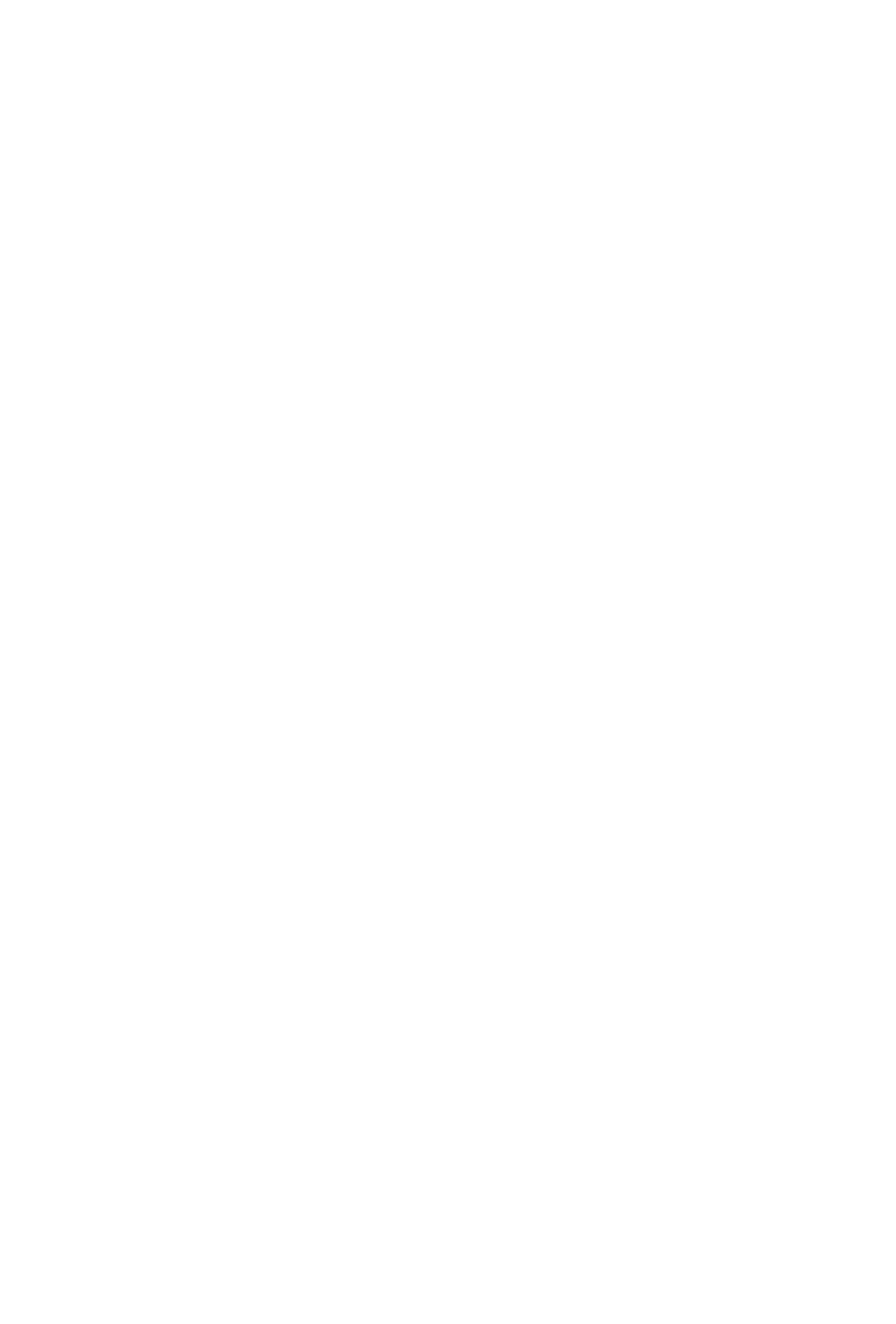
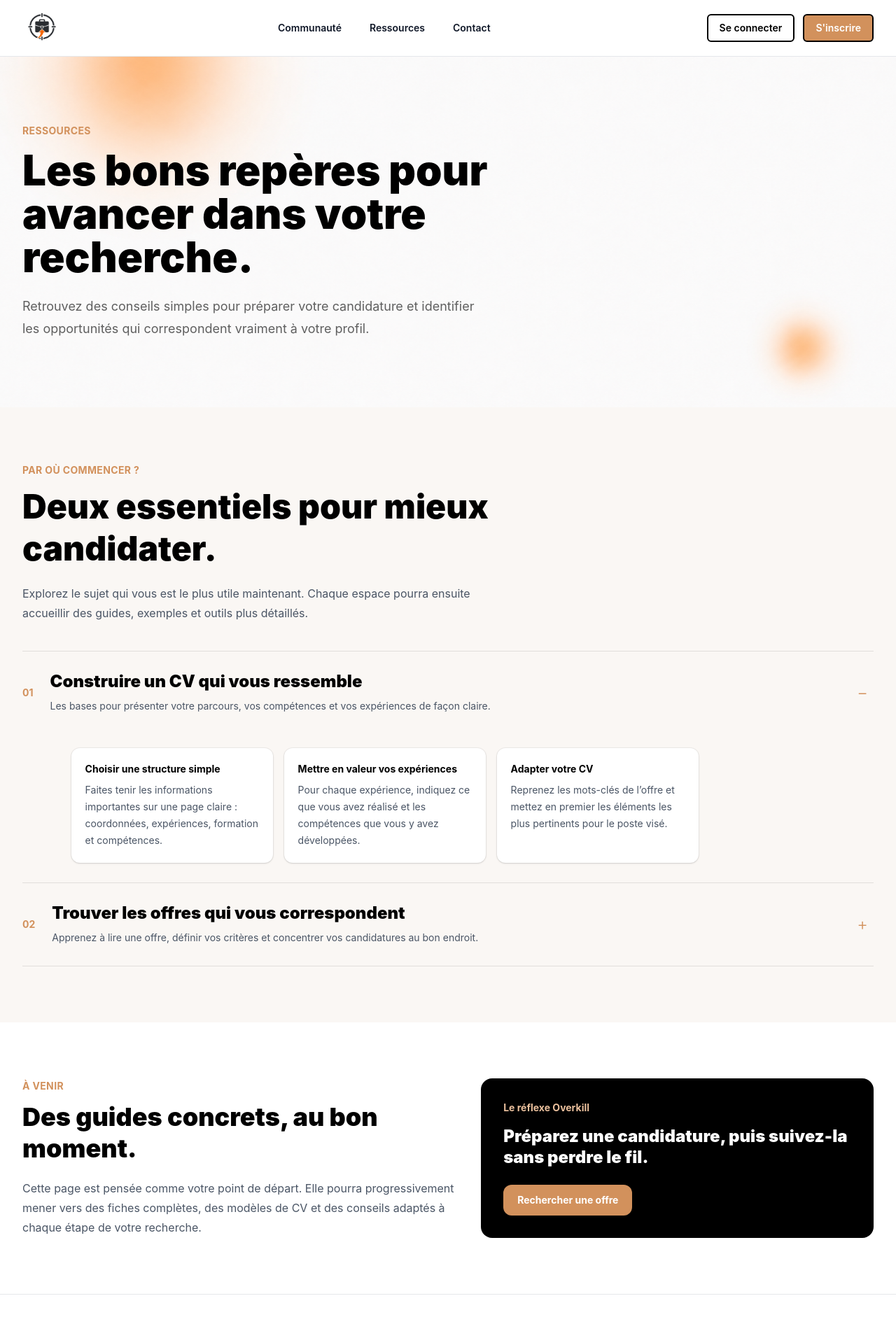
Before and after one commit to Razigue/Overkill, a React (Vite) app in the folder Overkill_Client/: page /ressources in a window 1280 px wide. Before the commit this address had no page. Shown: the top 1892 px of the page at 70% size. Before the commit the page ends 800 px from the top, so only its background shows below. Built offline with nearby package versions, Linux system fonts and the light colour scheme.

Commit message:
Add : Ressource Page

```diff
--- a/Overkill_Client/src/App.jsx
+++ b/Overkill_Client/src/App.jsx
@@ -2,6 +2,7 @@ import { BrowserRouter, Routes, Route } from "react-router-dom"
 import Accueil from './pages/Accueil'
 import Profil from "./pages/Profil.jsx";
 import Contact from './pages/Contact.jsx'
+import Ressources from './pages/Ressources.jsx'
 
 function App() {
   return (
@@ -10,6 +11,7 @@ function App() {
         <Route path="/" element={<Accueil />} />
         <Route path="/profil" element={<Profil />} />
         <Route path="/contact" element={<Contact />} />
+        <Route path="/ressources" element={<Ressources />} />
       </Routes>
     </BrowserRouter>
   )
--- /dev/null
+++ b/Overkill_Client/src/pages/Ressources.jsx
@@ -0,0 +1,131 @@
+import { useState } from 'react'
+import Header from '../components/Header'
+import Footer from '../components/Footer'
+import Background from '../assets/images/Overkill_Background.png'
+
+const resources = [
+  {
+    number: '01',
+    title: 'Construire un CV qui vous ressemble',
+    description: 'Les bases pour présenter votre parcours, vos compétences et vos expériences de façon claire.',
+    topics: [
+      ['Choisir une structure simple', 'Faites tenir les informations importantes sur une page claire : coordonnées, expériences, formation et compétences.'],
+      ['Mettre en valeur vos expériences', 'Pour chaque expérience, indiquez ce que vous avez réalisé et les compétences que vous y avez développées.'],
+      ['Adapter votre CV', 'Reprenez les mots-clés de l’offre et mettez en premier les éléments les plus pertinents pour le poste visé.'],
+    ],
+  },
+  {
+    number: '02',
+    title: 'Trouver les offres qui vous correspondent',
+    description: 'Apprenez à lire une offre, définir vos critères et concentrer vos candidatures au bon endroit.',
+    topics: [
+      ['Définir vos critères', 'Identifiez le métier, le type de contrat, la localisation et les conditions qui comptent réellement pour vous.'],
+      ['Lire entre les lignes', 'Distinguez les missions indispensables des compétences appréciées, puis vérifiez que l’environnement vous convient.'],
+      ['Candidater avec méthode', 'Gardez une trace des offres sélectionnées, des candidatures envoyées et des relances à prévoir.'],
+    ],
+  },
+]
+
+function Ressources() {
+  const [user, setUser] = useState(() => {
+    const savedUser = localStorage.getItem('user')
+    return savedUser ? JSON.parse(savedUser) : null
+  })
+
+  const handleLogout = () => {
+    localStorage.removeItem('user')
+    setUser(null)
+  }
+
+  return (
+    <div className="flex min-h-screen flex-col bg-[#faf7f4] text-[#171717]">
+      <Header user={user} onLogout={handleLogout} />
+
+      <main className="flex-1">
+        <section
+          className="relative overflow-hidden bg-cover bg-center bg-no-repeat"
+          style={{ backgroundImage: `url(${Background})` }}
+        >
+          <div className="mx-auto max-w-7xl px-4 py-20 sm:px-6 sm:py-24 lg:px-8">
+            <div className="max-w-3xl">
+              <p className="text-sm font-bold uppercase tracking-wide text-[#d2915c]">Ressources</p>
+              <h1 className="mt-4 text-5xl font-black leading-[1.03] text-black sm:text-6xl">
+                Les bons repères pour avancer dans votre recherche.
+              </h1>
+              <p className="mt-6 max-w-2xl text-lg leading-8 text-[#5f5f5f]">
+                Retrouvez des conseils simples pour préparer votre candidature et identifier les opportunités qui correspondent vraiment à votre profil.
+              </p>
+            </div>
+          </div>
+        </section>
+
+        <section className="mx-auto max-w-7xl px-4 py-16 sm:px-6 lg:px-8 lg:py-20">
+          <div className="max-w-2xl">
+            <p className="text-sm font-bold uppercase tracking-wide text-[#d2915c]">Par où commencer ?</p>
+            <h2 className="mt-3 text-4xl font-black leading-tight text-black sm:text-5xl">
+              Deux essentiels pour mieux candidater.
+            </h2>
+            <p className="mt-5 leading-7 text-gray-600">
+              Explorez le sujet qui vous est le plus utile maintenant. Chaque espace pourra ensuite accueillir des guides, exemples et outils plus détaillés.
+            </p>
+          </div>
+
+          <div className="mt-10 border-y border-black/10">
+            {resources.map((resource) => (
+              <details key={resource.number} className="group border-b border-black/10 last:border-b-0" open={resource.number === '01'}>
+                <summary className="flex cursor-pointer list-none items-center justify-between gap-6 py-6 text-left sm:py-7 [&::-webkit-details-marker]:hidden">
+                  <div className="flex items-center gap-4 sm:gap-6">
+                    <span className="text-sm font-bold text-[#d2915c]">{resource.number}</span>
+                    <div>
+                      <h3 className="text-xl font-black leading-tight text-black sm:text-2xl">{resource.title}</h3>
+                      <p className="mt-2 hidden max-w-2xl text-sm leading-6 text-gray-600 sm:block">{resource.description}</p>
+                    </div>
+                  </div>
+                  <span className="flex h-8 w-8 shrink-0 items-center justify-center text-2xl font-light text-[#d2915c]" aria-hidden="true">
+                    <span className="group-open:hidden">+</span>
+                    <span className="hidden group-open:block">−</span>
+                  </span>
+                </summary>
+
+                <div className="pb-7 pl-10 sm:pl-[4.35rem]">
+                  <p className="max-w-2xl text-sm leading-6 text-gray-600 sm:hidden">{resource.description}</p>
+                  <div className="mt-5 grid max-w-4xl gap-4 sm:grid-cols-3">
+                    {resource.topics.map(([topic, advice]) => (
+                      <article key={topic} className="rounded-xl bg-white p-5 shadow-sm ring-1 ring-black/5">
+                        <h4 className="text-sm font-bold text-black">{topic}</h4>
+                        <p className="mt-2 text-sm leading-6 text-gray-600">{advice}</p>
+                      </article>
+                    ))}
+                  </div>
+                </div>
+              </details>
+            ))}
+          </div>
+        </section>
+
+        <section id="prochainement" className="bg-white py-16 lg:py-20">
+          <div className="mx-auto grid max-w-7xl gap-8 px-4 sm:px-6 lg:grid-cols-[1fr_0.9fr] lg:items-center lg:px-8">
+            <div>
+              <p className="text-sm font-bold uppercase tracking-wide text-[#d2915c]">À venir</p>
+              <h2 className="mt-3 text-4xl font-black leading-tight text-black">Des guides concrets, au bon moment.</h2>
+              <p className="mt-5 max-w-2xl leading-7 text-gray-600">
+                Cette page est pensée comme votre point de départ. Elle pourra progressivement mener vers des fiches complètes, des modèles de CV et des conseils adaptés à chaque étape de votre recherche.
+              </p>
+            </div>
+            <div className="rounded-2xl bg-black p-7 text-white sm:p-8">
+              <p className="text-sm font-bold text-[#ebc09d]">Le réflexe Overkill</p>
+              <p className="mt-4 text-2xl font-black leading-tight">Préparez une candidature, puis suivez-la sans perdre le fil.</p>
+              <a href="/" className="mt-6 inline-flex rounded-xl bg-[#d2915c] px-5 py-3 text-sm font-bold text-white transition hover:bg-white hover:text-black">
+                Rechercher une offre
+              </a>
+            </div>
+          </div>
+        </section>
+      </main>
+
+      <Footer />
+    </div>
+  )
+}
+
+export default Ressources
```
